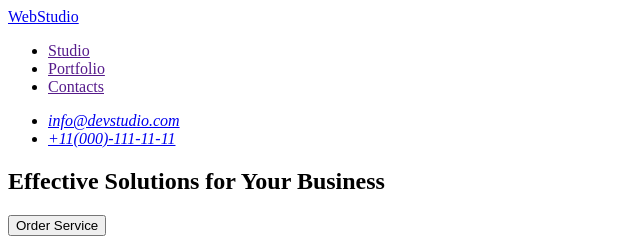
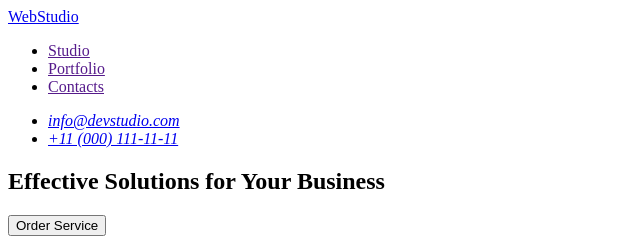
Before and after one commit to Holevanton/goit-markup-hw-01, a plain HTML site: page index.html in a window 1280 px wide. Shown: the top 240 px of the page, 0-640 px from the left. Drawn offline with Linux system fonts and the light colour scheme.

Commit message:
Update index.html

```diff
--- a/index.html
+++ b/index.html
@@ -32,7 +32,7 @@
                     <a href="mailto:info@devstudio.com">info@devstudio.com</a>
                 </li>
                 <li>
-                    <a href="tel:+110001111111">+11(000)-111-11-11</a>
+                    <a href="tel:+110001111111">+11 (000) 111-11-11</a>
                 </li>
             </ul>
         </address>
```
